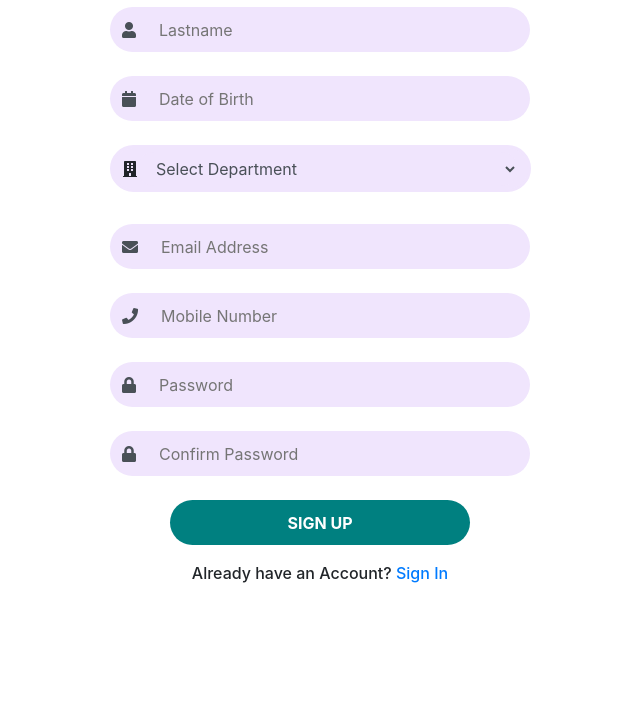
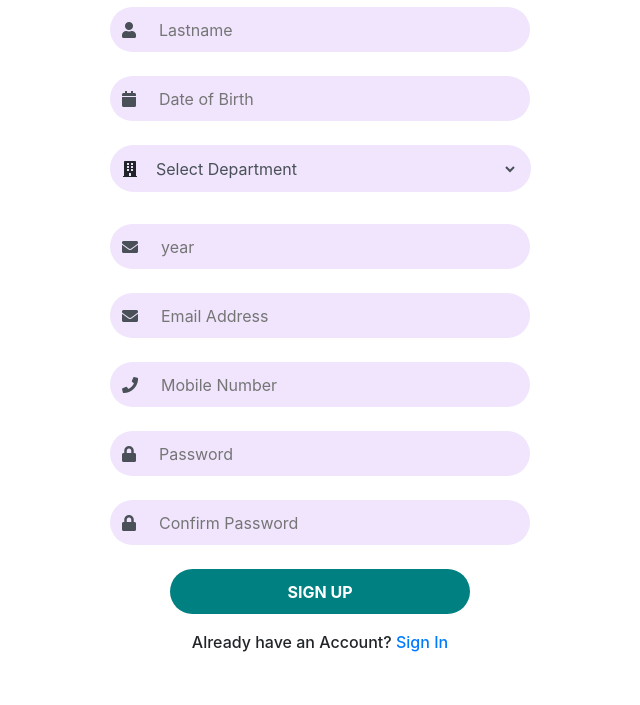
Before and after one commit to SwapnilSinghs/Online-Classroom-Portal, a Django app: page /signUpStud/ in a window 1280 px wide. Shown: the part 451-1156 px from the top of the page, without its empty margins (320-960 px from the left). Before the commit the page ends 1034 px from the top, so only its background shows below. Run offline with Django 3.2, Linux system fonts and the light colour scheme; tables that the repository leaves empty hold one stand-in row (values such as "Sample post"); some libraries are stand-ins or nearby versions.

Commit message:
changes model.py

```diff
--- a/ocp_app/models.py
+++ b/ocp_app/models.py
@@ -11,6 +11,7 @@ class Courses(models.Model):
     course_id = models.CharField(max_length = 150,primary_key=True,default=' ')
     course_name = models.CharField(max_length = 255,default=" ")
     dept = models.ForeignKey(Department,to_field='dept_id', on_delete=models.CASCADE)
+    year = models.CharField(max_length = 1,default="0")
 
 class Student(models.Model):
     snum = models.AutoField(primary_key=True)
@@ -23,6 +24,7 @@ class Student(models.Model):
     email = models.CharField(max_length=100,default="")
     phone = models.CharField(max_length=10,validators=[MinLengthValidator(10)],default="",help_text = "Enter 10 digit phone number")
     password = models.CharField(max_length=20, default="")
+    year = models.CharField(max_length = 1,default="0")
     course = models.ForeignKey(Courses, to_field='course_id', on_delete=models.CASCADE,null=True)
 
 class Teacher(models.Model):
--- a/ocp_app/templates/ocp_app/signUpStud.html
+++ b/ocp_app/templates/ocp_app/signUpStud.html
@@ -137,6 +137,16 @@
                <i class="fas fa-envelope"></i>
                </span>
             </div>
+            <input type="text" name="year" id="year" class="border-0-login form-control-login input-border-none"
+               placeholder="year" autocomplete="false" />
+         </div>
+         <br />
+         <div class="input-group-login sombreado-input">
+            <div class="input-group-prepend-login">
+               <span class="input-group-text fondo-icon">
+               <i class="fas fa-envelope"></i>
+               </span>
+            </div>
             <input type="email" name="email" id="email" class="border-0-login form-control-login input-border-none"
                placeholder="Email Address" autocomplete="false" />
          </div>
--- a/ocp_app/views.py
+++ b/ocp_app/views.py
@@ -6,6 +6,7 @@ from django.http import HttpResponseRedirect
 from django.contrib.auth.models import User
 from django.urls import reverse
 from .models import Student, Department, Teacher, Courses
+from django.contrib.auth.decorators import login_required
 from django.conf import settings
 from django.core.mail import send_mail
 import random
@@ -41,6 +42,7 @@ def user_logout(request):
 def mainPage(request):
     return render(request, 'ocp_app/mainPage.html')
 
+@login_required
 def dashboard(request):
     return render(request, 'ocp_app/dashboard.html')
 
@@ -56,14 +58,14 @@ def verifyOTP(request):
             lastname = request.POST.get('lastname', '')
             dob = request.POST.get('dob', '')
             dept = request.POST.get('dept', '')
+            year = request.POST.get('year','')
             email = request.POST.get('email', '')
             phone = request.POST.get('phone', '')
             password = request.POST.get('password', '')
             if int(enteredOTP) == int(otp):
                 print('OTP verified')
-                student = Student(img=img,username=username,firstname=firstname,lastname=lastname,dob=dob,dept=dept,email=email,phone=phone,password=password)
+                student = Student(img=img,username=username,firstname=firstname,lastname=lastname,dob=dob,dept=dept,email=email,phone=phone,password=password,year=year)
                 student.save()
-                # Create user
                 myuser = User.objects.create_user(username,email,password)
                 myuser.first_name = firstname
                 myuser.last_name = lastname
```
Also changed, not shown: media/Sulabh Raj-Photo-Wiley mthree.jpg (added), media/Sulabh Raj-Photo-Wiley mthree_9kXcyB9.jpg (added), media/Sulabh Raj-Photo-Wiley mthree_S8XDhI7.jpg (added), media/Sulabh Raj-Photo-Wiley mthree_x3snkGN.jpg (added), media/sulabh_pic.jpg (added), media/sulabh_pic_2I42C6H.jpg (added), media/sulabh_pic_Jylg5TQ.jpg (added), media/sulabh_pic_UVGs1BD.jpg (added), media/sulabh_pic_VAXumH1.jpg (added), media/sulabh_pic_jbBjwhg.jpg (added), media/sulabh_pic_oMg1CYl.jpg (added), media/sulabh_pic_v06tG7p.jpg (added), ocp_app/migrations/0010_auto_20210503_2000.py (added), ocp_app/migrations/0011_auto_20210503_2050.py (added).
